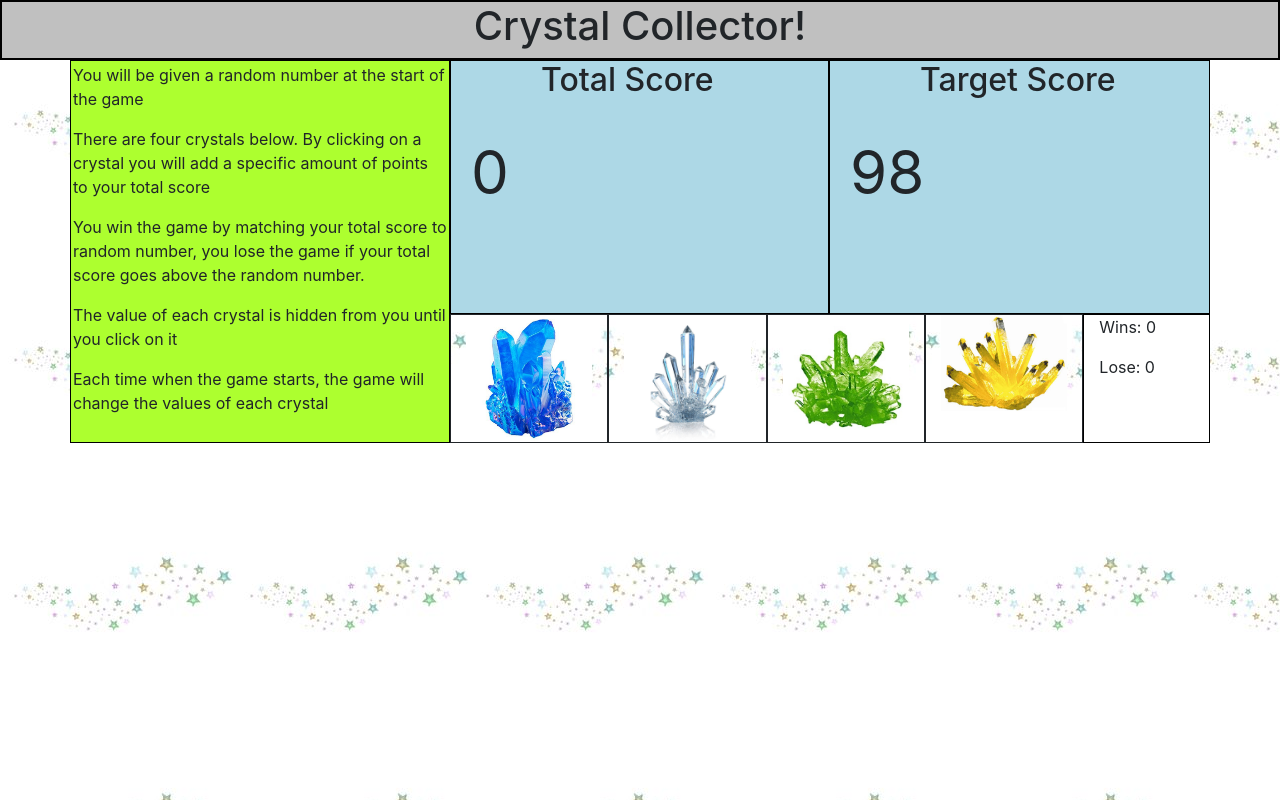
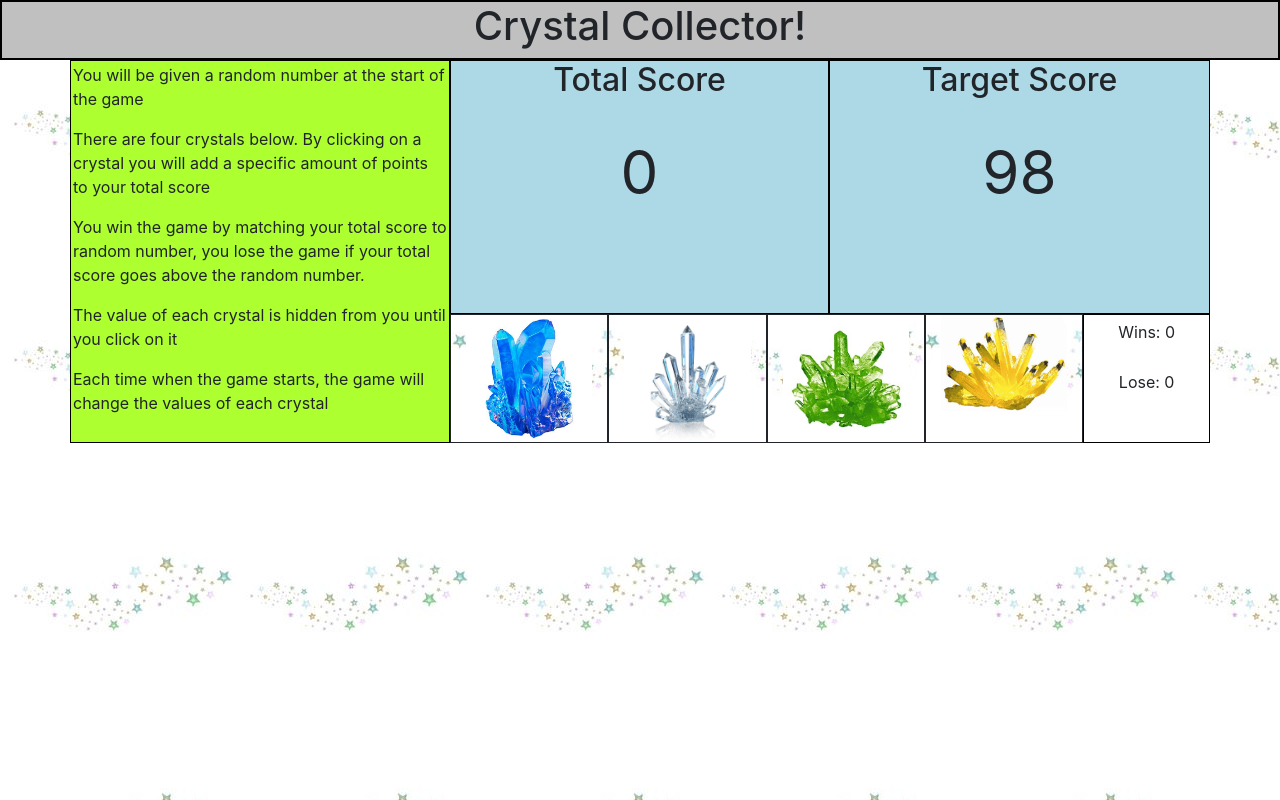
Before and after one commit to tintdang/crystal-collector, a plain HTML site: page index.html in a window 1280 px wide. Drawn offline with nearby package versions, Linux system fonts and the light colour scheme.

Commit message:
modifed readme and centered score talley

```diff
--- a/assets/css/style.css
+++ b/assets/css/style.css
@@ -32,6 +32,8 @@ header{
     padding: 20px;
     padding-bottom: 80px;
     font-size: 60px;
+    margin-left: auto;
+    margin-right: auto;
 }
 
 #scoretalley{
@@ -44,5 +46,14 @@ header{
 }
 
 h2{
-    padding-left: 90px;
+    margin-left: auto;
+    margin-right: auto;
 }
+
+p#win,
+p#lose {
+    padding: 5px;
+    text-align: center;
+    margin-left: auto;
+    margin-right: auto;
+}
```
Also changed, not shown: 1 other file.
